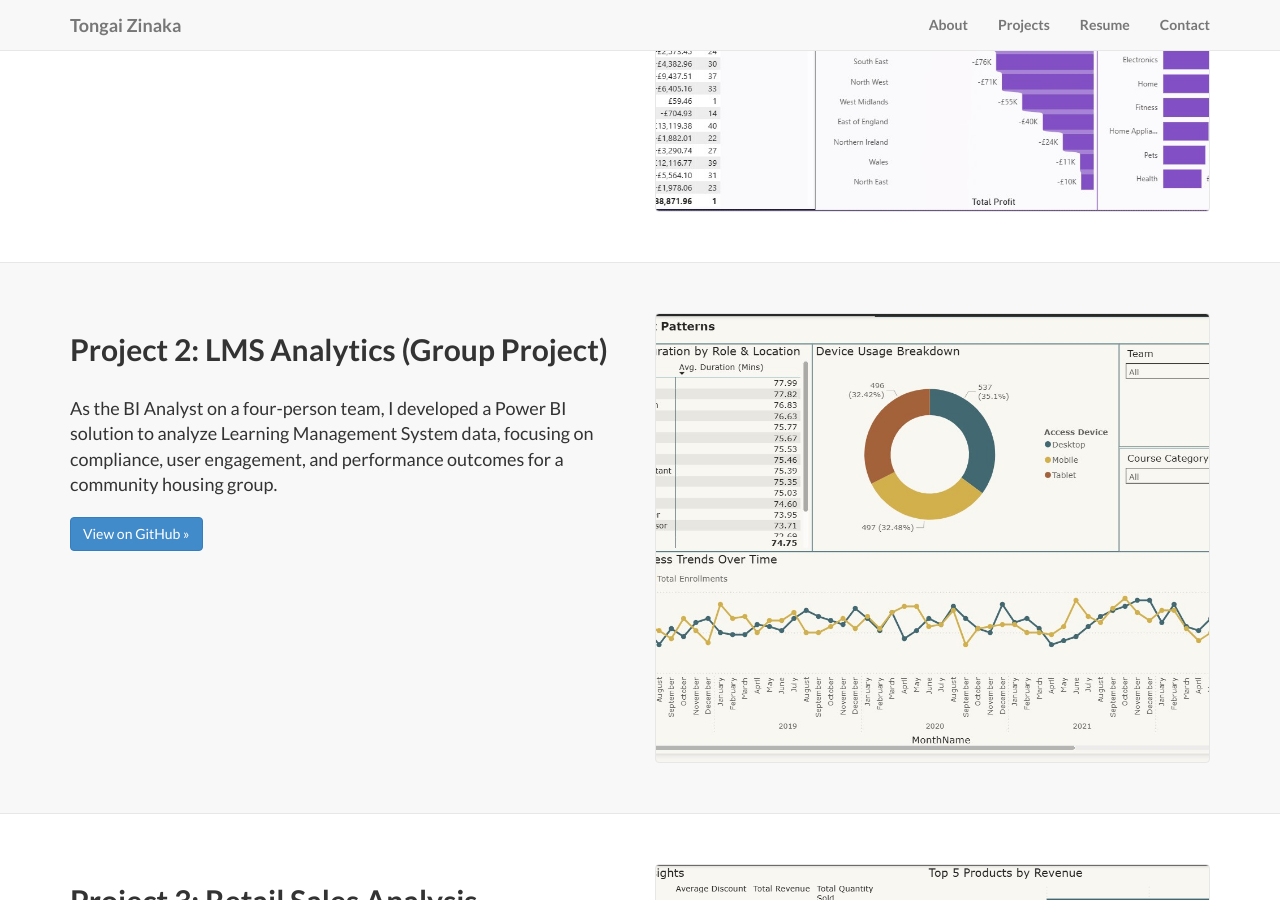
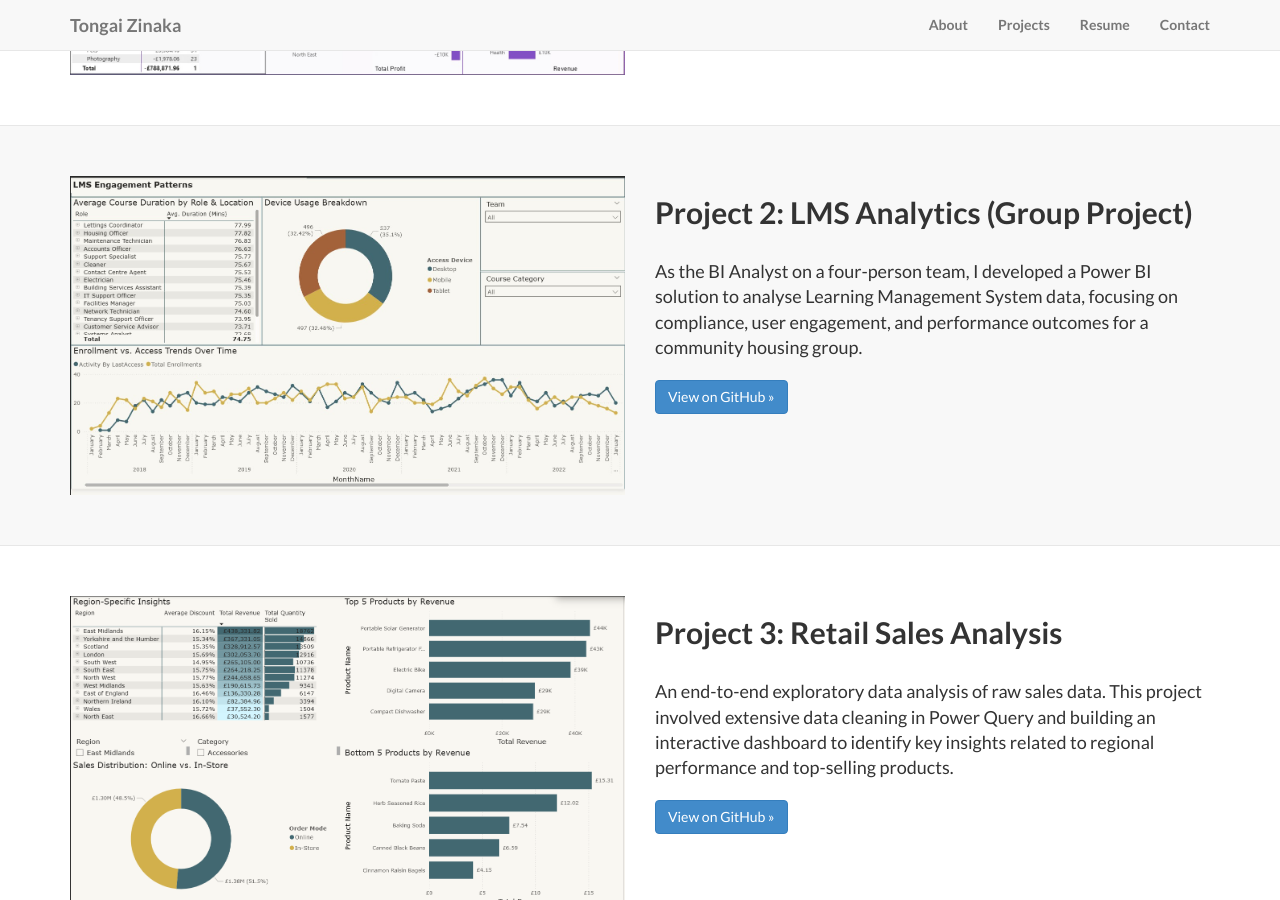
Before and after one commit to Tongai-Zinaka/tongai-zinaka.github.io, a Jekyll site: the page built from index.html, in a window 1280 px wide and 900 px high, scrolled down 1960 px. Built offline with Jekyll 4.4.1, drawn with Linux system fonts in a browser that asks for light colours.

Commit message:
Update index.html

```diff
--- a/index.html
+++ b/index.html
@@ -67,13 +67,15 @@ title: Tongai Zinaka | Data & Business Intelligence Analyst
 <div class="content-section-b">
     <div class="container">
         <div class="row">
+            <!-- Image on the Left -->
+            <div class="col-lg-6 col-md-6 col-sm-6">
+                <img class="img-responsive" src="img/profitability-dashboard-screenshot.png" alt="Profitability Dashboard">
+            </div>
+            <!-- Text on the Right -->
             <div class="col-lg-6 col-md-6 col-sm-6">
                 <h2 class="section-heading">Project 1: Dimensional Modeling & Profitability Analysis</h2>
                 <p class="lead">This project focused on building a robust, query-optimized Star Schema model in SQL. The resulting Power BI dashboard uncovered a critical, previously unseen profitability crisis, proving that high revenue did not translate to profit.</p>
                 <p><a class="btn btn-primary" href="https://github.com/Tongai-Zinaka/RDAMP-Dimensional-Model-PowerBI" target="_blank" role="button">View on GitHub »</a></p>
-            </div>
-            <div class="col-lg-6 col-md-6 col-sm-6">
-                <div class="project-image" style="background-image: url(img/profitability-dashboard-screenshot.png)"></div>
             </div>
         </div>
     </div>
@@ -83,13 +85,15 @@ title: Tongai Zinaka | Data & Business Intelligence Analyst
 <div class="content-section-a">
     <div class="container">
         <div class="row">
+            <!-- Image on the Left -->
+            <div class="col-lg-6 col-md-6 col-sm-6">
+                <img class="img-responsive" src="img/lms-dashboard-screenshot.png" alt="LMS Dashboard">
+            </div>
+            <!-- Text on the Right -->
             <div class="col-lg-6 col-md-6 col-sm-6">
                 <h2 class="section-heading">Project 2: LMS Analytics (Group Project)</h2>
-                <p class="lead">As the BI Analyst on a four-person team, I developed a Power BI solution to analyze Learning Management System data, focusing on compliance, user engagement, and performance outcomes for a community housing group.</p>
+                <p class="lead">As the BI Analyst on a four-person team, I developed a Power BI solution to analyse Learning Management System data, focusing on compliance, user engagement, and performance outcomes for a community housing group.</p>
                 <p><a class="btn btn-primary" href="https://github.com/Tongai-Zinaka/RDAMP_LMS_Analytics_RCHG" target="_blank" role="button">View on GitHub »</a></p>
-            </div>
-            <div class="col-lg-6 col-md-6 col-sm-6">
-                <div class="project-image" style="background-image: url(img/lms-dashboard-screenshot.png)"></div>
             </div>
         </div>
     </div>
@@ -99,14 +103,16 @@ title: Tongai Zinaka | Data & Business Intelligence Analyst
 <div class="content-section-b">
     <div class="container">
         <div class="row">
+            <!-- Image on the Left -->
+            <div class="col-lg-6 col-md-6 col-sm-6">
+                <img class="img-responsive" src="img/sales-analysis-screenshot.png" alt="Sales Analysis Dashboard">
+            </div>
+            <!-- Text on the Right -->
             <div class="col-lg-6 col-md-6 col-sm-6">
                 <h2 class="section-heading">Project 3: Retail Sales Analysis</h2>
                 <p class="lead">An end-to-end exploratory data analysis of raw sales data. This project involved extensive data cleaning in Power Query and building an interactive dashboard to identify key insights related to regional performance and top-selling products.</p>
                 <p><a class="btn btn-primary" href="https://github.com/Tongai-Zinaka/RDAMP-Sales-Analysis" target="_blank" role="button">View on GitHub »</a></p>
             </div>
-            <div class="col-lg-6 col-md-6 col-sm-6">
-                <div class="project-image" style="background-image: url(img/sales-analysis-screenshot.png)"></div>
-            </div>
         </div>
     </div>
 </div>
```
